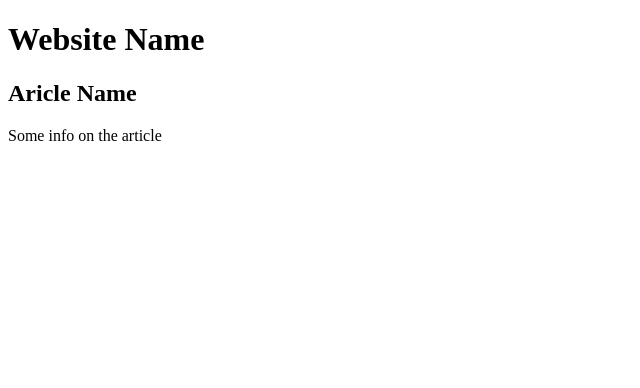
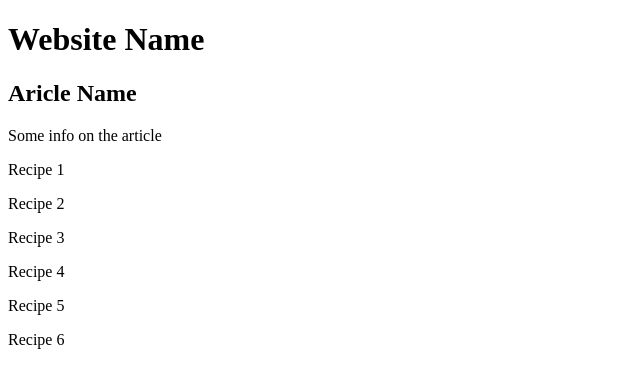
Before and after one commit to TheGreatestHacker/362-project-one, a plain HTML site: page index.html in a window 1280 px wide. Shown: the whole page, without its empty margins (0-640 px from the left). Drawn offline with Linux system fonts and the light colour scheme.

Commit message:
Add basic layout structure to html file

```diff
--- a/index.html
+++ b/index.html
@@ -19,6 +19,30 @@
       Some info on the article
     </p>
   </article>
+
+  <article class="articleWrapper">
+    <p>Recipe 1</p>
+  </article>
+
+  <article class="articleWrapper">
+    <p>Recipe 2</p>
+  </article>
+
+  <article class="articleWrapper">
+    <p>Recipe 3</p>
+  </article>
+
+  <article class="articleWrapper">
+    <p>Recipe 4</p>
+  </article>
+
+  <article class="articleWrapper">
+    <p>Recipe 5</p>
+  </article>
+
+  <article class="articleWrapper">
+    <p>Recipe 6</p>
+  </article>
   <main>
 
   <footer id="footer">
```
